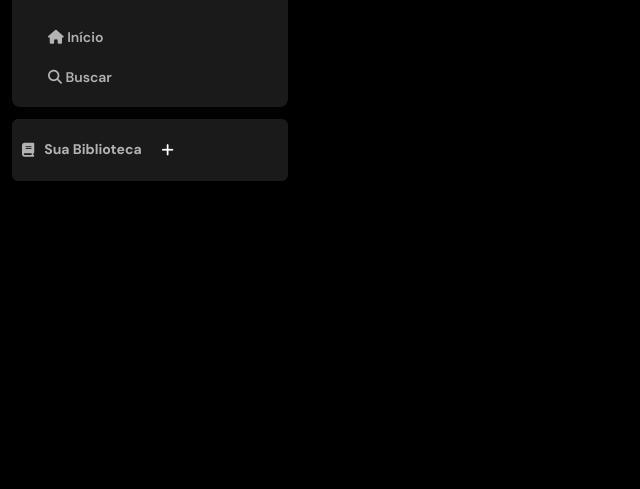
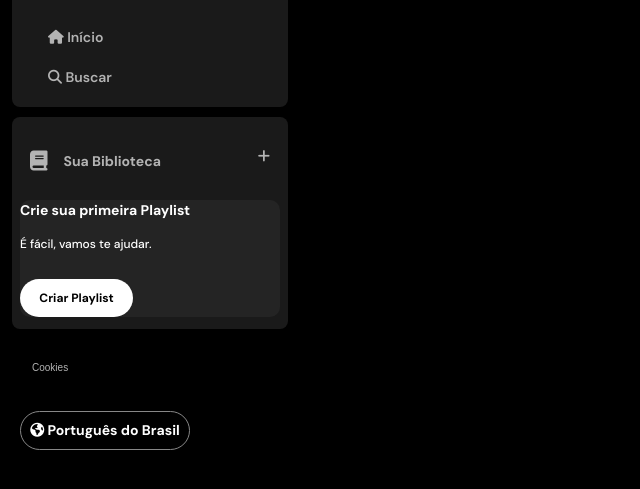
Before and after one commit to roqueshirley/site_spotify, a plain HTML site: page index.html in a window 1280 px wide. Shown: the part 71-560 px from the top of the page, without its empty margins (0-640 px from the left). Drawn offline with Linux system fonts and the light colour scheme.

Commit message:
Aplicando Estilos Barra Navegação

```diff
--- a/index.html
+++ b/index.html
@@ -12,7 +12,7 @@
     <script src="https://kit.fontawesome.com/edcd8bf1e0.js" crossorigin="anonymous"></script>
 </head>
 <body>
-    <section class="sidebar">
+    <div class="sidebar">
         <nav class="sidebar_navegation">
             <div class="logo">
                 <a href="">
@@ -33,14 +33,34 @@
                 </li>
             </ul>
         </nav>
+
         <div class="library">
             <div class="library_content">
                 <button class="library_button">
-                    <span class="fa  fa-book"></span>
+                    <span class="fa fas fa-book"></span>
                     <span>Sua Biblioteca</span>
                 </button>
                 <span class="fa fa-plus"></span>
             </div>
-    </section>
+            <section class="section-playlist">
+                <div class="section-playlist__content">
+                    <span class="text title">Crie sua primeira Playlist</span>
+                    <span class="text subtitle">É fácil, vamos te ajudar.</span>
+                    <button class="section-playlist__button">
+                        <span>Criar Playlist</span>
+                    </button>
+                </div>
+            </section>
+        </div>
+        <div class="cookies">
+            <a href="#">Cookies</a>
+        </div>
+
+        <div class="languages">
+            <button class="languages__button">
+                <span class="fa fa-globe"></span>
+                <span>Português do Brasil</span>
+            </button>
+        </div>
 </body>
 </html>
--- a/style.css
+++ b/style.css
@@ -2,7 +2,7 @@
     --cor_de_fundo: #000000;
     --cor_principal:#fff;
     --cor_secundaria: #1a1a1a;
-    --cor_fundo_logo:#121212;
+    --cor_fundo_playlist:#242424;
     --cor_texto_nav: #b3b3b3;
 }
 
@@ -29,7 +29,7 @@ body {
 
 .logo {
     display: flex;
-    background-color:var(--cor_fundo_logo);
+    background-color: transparent;
     border-radius: 8px;
     padding:16px 0 0 16px;
     width: 50%;
@@ -58,11 +58,13 @@ body {
 
 .library {
     background-color: var(--cor_secundaria);
-    border-radius: 6px;
+    border-radius: 8px;
     display: flex;
     justify-content: space-between;
-    direction:column;
-    margin-top: 12px;
+    flex-direction: column;
+    padding: 4px 8px;
+    margin-top: 10px;
+    color: var(--cor_texto_nav);
     font-family: "DM sans", sans-serif;
     font-size: 14px;
     font-weight: 600;
@@ -71,27 +73,108 @@ body {
 .library .library_content {
     display: flex;
     justify-content: space-between;
+    align-items: center;
 }
 
 .library .library_button {
     display: flex;
-    align-items: center;
-    margin-right: 10px;
+    margin-top: 10px;
+    color: var(--cor_texto_nav);
     background-color: transparent;
-    color:var(--cor_texto_nav);
     border: 0px;
+    font-size: 14px;
+    font-weight: 700;
+    font-family: "DM Sans", sans-serif;
     text-align: center;
     text-decoration: none;
     text-transform: none;
-    font-size: 14px;
-    font-weight: 700;
-    font-family: "DM sans", sans-serif;
+    padding: 20px 10px;
 }
 
 .library .library_button .fa {
-    margin:24px 10px;
+    font-size: 20px;
+    margin-right: 10px;
+    padding-right: 6px;
 }
 
 .library .library_content .fa-plus{
-    margin: 24px 10px;
+    margin: 20px 10px;
 }
+
+.section-playlist{
+    display: flex;
+    align-items: flex-start;
+    justify-content: space-between;
+    gap: 20px;
+    color: var(--cor_texto_nav);
+    background-color: var(--cor_fundo_playlist);
+    font-weight: 600;
+    font-size: 14px;
+    margin: 8px 0px;
+    border-radius: 10px;
+}
+
+.section-playlist .section-playlist__content{
+    display: flex;
+    flex-direction: column;
+}
+.section-playlist .section-playlist__content .text{
+    padding-bottom: 14px;
+    color: var(--cor_principal);
+    font-family: "DM sans",sans-serif;
+}
+
+.section-playlist .section-playlist__content .title{
+    font-weight: 700;
+}
+.section-playlist .section-playlist__content .subtitle{
+    font-weight: 500;
+    font-size: 12px;
+}
+
+.section-playlist__content .section-playlist__button{
+    display: flex;
+    justify-content: center;
+    background-color: var(--cor_principal);
+    color: var(--cor_de_fundo);
+    border-radius: 20px;
+    font-size: 12px;
+    font-weight: 700;
+    font-family: "DM Sans", sans-serif;
+    text-decoration: none;
+    text-transform: none;
+    padding: 10px;
+    margin-top: 12px;
+    border: 0;
+    width: 113px;
+}
+
+.sidebar .cookies{
+    margin: 25px 20px;
+}
+
+.sidebar .cookies a{
+    color: var(--cor_texto_nav);
+    font-weight: 500;
+    font-size: 10px;
+    text-decoration: none;
+}
+
+.sidebar .cookies a:hover{
+    text-decoration: underline;
+}
+
+.languages .languages__button{
+    background-color: transparent;
+    border: 1px solid #878787;
+    border-radius: 20px;
+    color: var(--cor_principal);
+    cursor: pointer;
+    align-items: center;
+    font-weight: bold;
+    width: 170px;
+    margin: 8px;
+    padding: 8px;
+    font-family: "DM sans",sans-serif;
+    font-size: 14px;
+}
```
